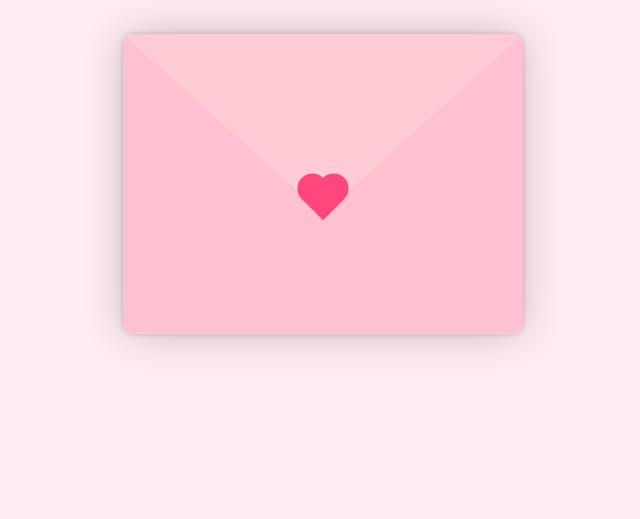
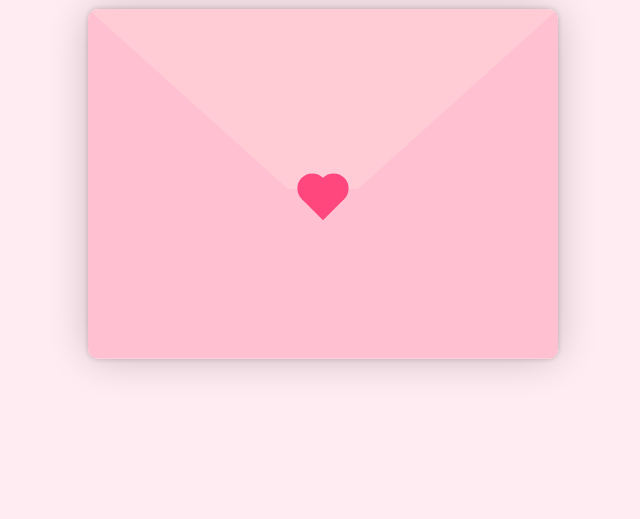
Before and after one commit to araad1992/diamadres, a plain HTML site: page index.html in a window 1280 px wide. Shown: the part 281-800 px from the top of the page, without its empty margins (317-957 px from the left). Drawn offline with Linux system fonts and the light colour scheme.

Commit message:
Actualizacion texto

```diff
--- a/index.html
+++ b/index.html
@@ -17,8 +17,38 @@
                 <div class="carta">
                     <div class="contenido">
                         <strong>Querida Mamá</strong>
-                        <p>
-                            Hoy es <strong>Tu dia mamá</strong>, que nos enseñó con<em> amor</em>, la <em>paciencia</em> y sacrificio (como en las peliculas). Gracias, mamá, por ser refugio en los días difíciles, por cada sonrisa que nos regalaste aún en medio del cansancio y por tu fuerza que siempre nos inspira."<strong>te amo</strong>" en <strong>LED gigante</strong> Tu amor es el motor silencioso que impulsa nuestras vidas. Nada en este mundo se compara con tu entrega y tu corazón. Hoy y siempre, te honramos y te agradecemos por todo lo que eres. Gracias por hacer de mi vida una versión mejorada, sin errores (bueno, quizá con algunos, pero todos adorables). <br> <strong>Feliz Dia Mamá</strong>, mi <em>lugar seguro</em>. <br> Con mucho <strong>código</strong> (y <strong>amor</strong>), <br> Tu hijo  programador. <br> <span style="font-size: 0.9em; color: grey;">PD: Si esta carta fuera un programa, su salida sería:</span> <br> <code>"Gracias por darme la vida mamá, Te amo mucho mamá ❤️."</code>
+                        <p class="justificado">
+                            Hoy es <strong>Tu dia mamá</strong>, me enseñaste con<em> amor</em>, la <em>paciencia</em>
+                            y el sacrificio (como en las peliculas).
+                        </p>
+                        <br />
+                        <p class="justificado">
+                            Gracias, mamá, por ser refugio en mis días difíciles, por cada sonrisa que me regalas
+                            aún en medio del cansancio y por tu fuerza que siempre me inspira.
+                        </p>
+                        <br />
+                        <p class="justificado">
+                            "<strong>Te amo</strong>" en <strong>letra gigante</strong>
+                            Tu amor es el motor silencioso que impulsa mi vida.
+                        </p>
+                        <br />
+                        <p class="justificado">
+                            Nada en este mundo se compara con tu entrega y tu corazón, hoy y siempre, te honro y te agradezco por todo lo que eres.
+                        </p>
+                        <br />
+                        <p class="justificado">
+                            Gracias por hacer de mi vida una versión mejorada, sin errores (bueno, quizá con algunos, pero todos adorables).
+                        </p>
+                        <p class="justificado">
+                            <br> <strong>Feliz Dia Mamá</strong>, mi <em>lugar seguro</em>.
+                        </p>
+                        <p class="justificado">
+                            <br> Con mucho <strong>código</strong> (y <strong>amor</strong>), Tu hijo ingeniero de sistemas. <br>
+                        </p>
+                        <br />
+                        <p class="justificado">
+                            <span style="font-size: 0.9em; color: grey;">PD: Si esta carta fuera un programa, su salida sería:</span>
+                            <br> <code>"Gracias por darme la vida mamá, Te amo mucho mamá ❤️."</code>
                         </p>
                     </div>
                 </div>
@@ -29,6 +59,6 @@
         </div>
     </div>
     <!-- <script src="script_v2.js"></script> -->
-     <script src="script_v2.js"></script>
+    <script src="script_v2.js"></script>
 </body>
 </html>
--- a/style.css
+++ b/style.css
@@ -33,7 +33,7 @@ h1 {
 }
 
 .contenedor {
-    width: 400px;
+    width: 470px;
 }
 
 .envoltura-sobre {
@@ -45,8 +45,8 @@ h1 {
 
 .sobre {
     position: relative;
-    width: 400px;
-    height: 300px;
+    width: 470px;
+    height: 350px;
 }
 
 .sobre::before {
@@ -219,3 +219,11 @@ h1 {
     }
 
 }
+
+
+
+
+
+.justificado {
+    text-align: justify;
+}
```
